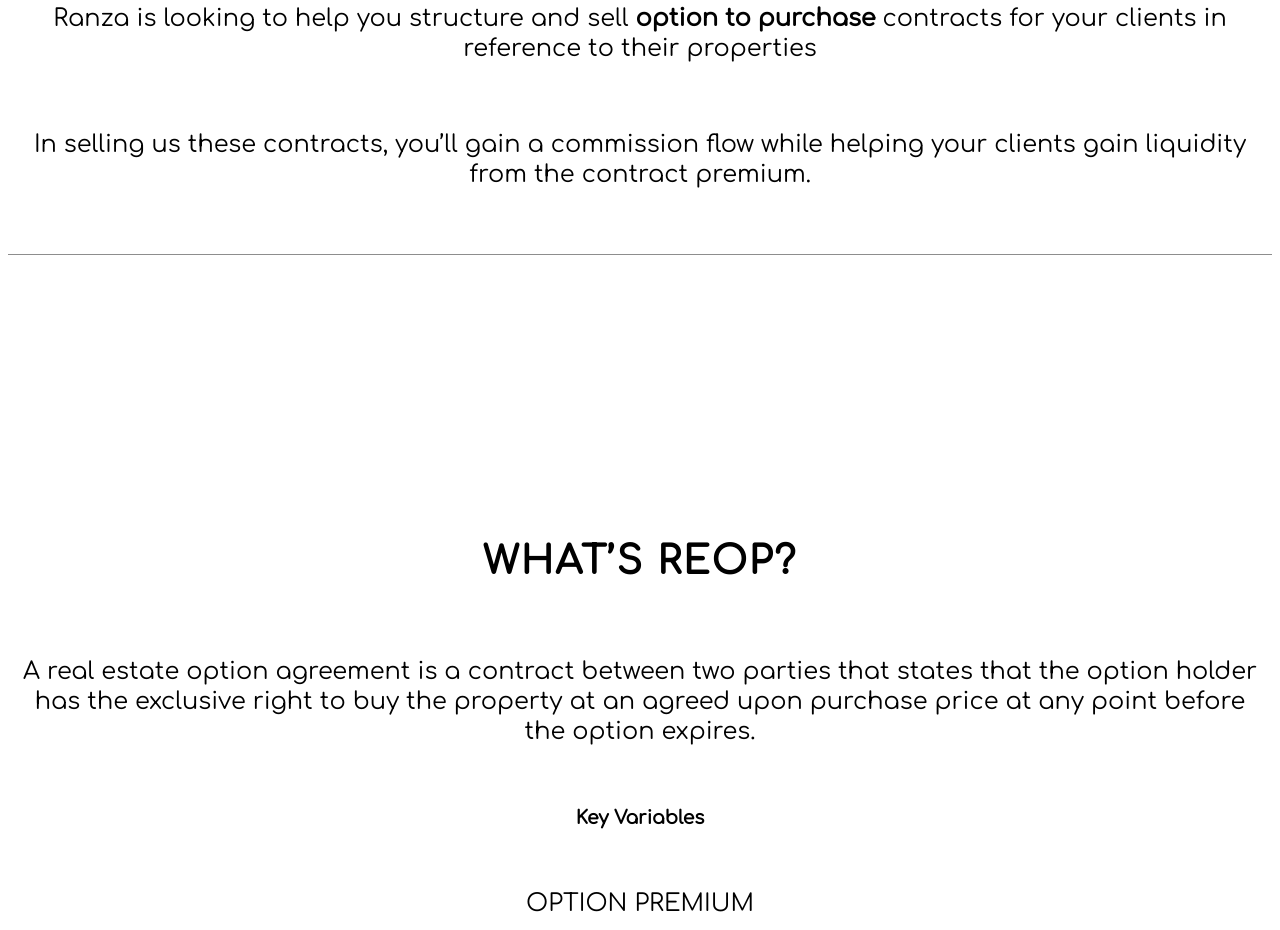
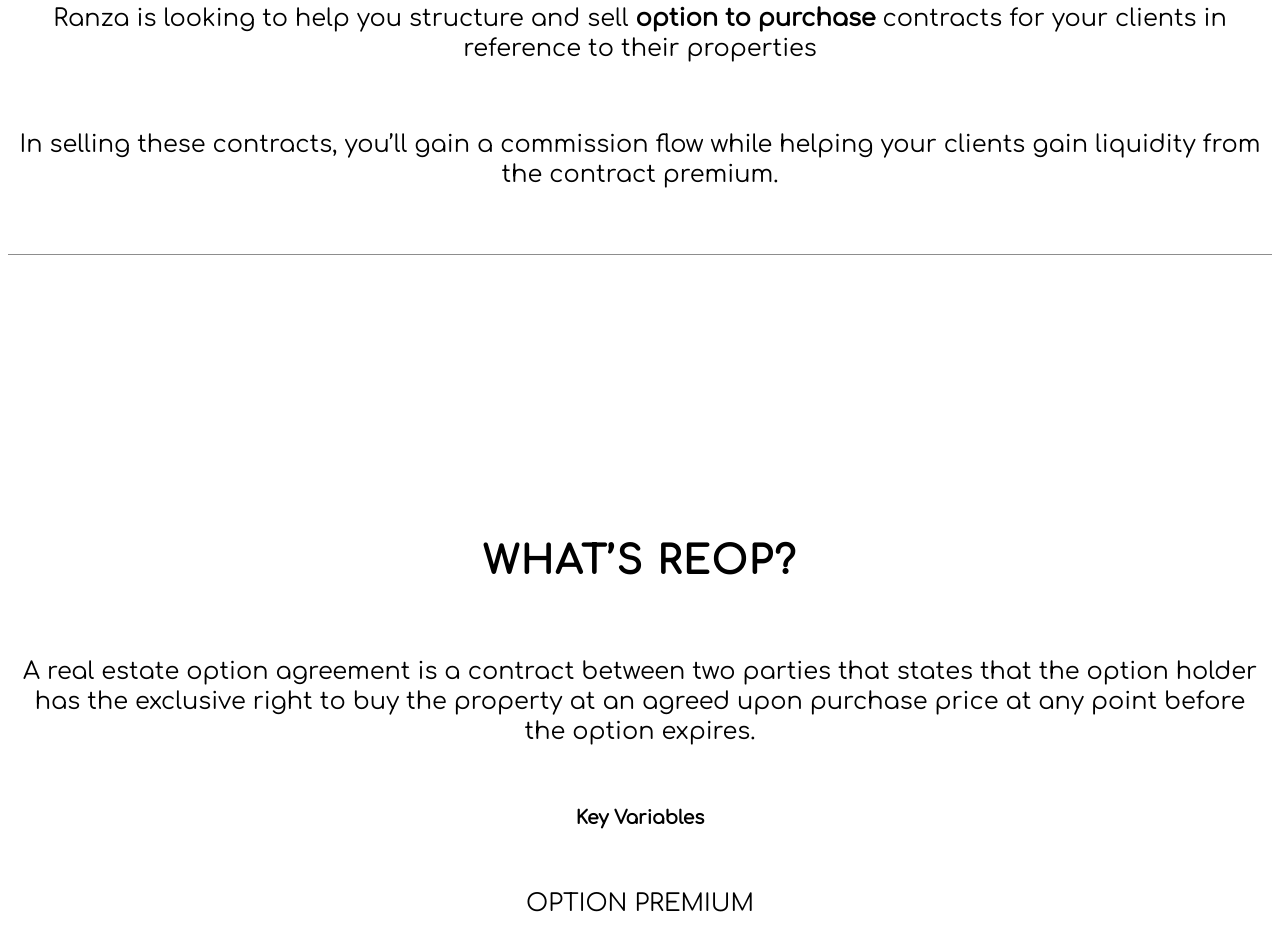
Before and after one commit to twinkle-toes-happy-feet-bubbles/ranza, a plain HTML site: page index.html in a window 1280 px wide. Shown: the part 1400-2330 px from the top of the page. Drawn offline with Linux system fonts and the light colour scheme.

Commit message:
Update index.html

```diff
--- a/index.html
+++ b/index.html
@@ -47,7 +47,7 @@
 purchase</b> contracts for your clients in reference to their
 properties</p>
 <br>
-<p class="midP">In selling us these contracts, you’ll gain a commission flow
+<p class="midP">In selling these contracts, you’ll gain a commission flow
 while helping your clients gain liquidity from the contract premium.</p>
     </section>
     <section id="sec3">
```
